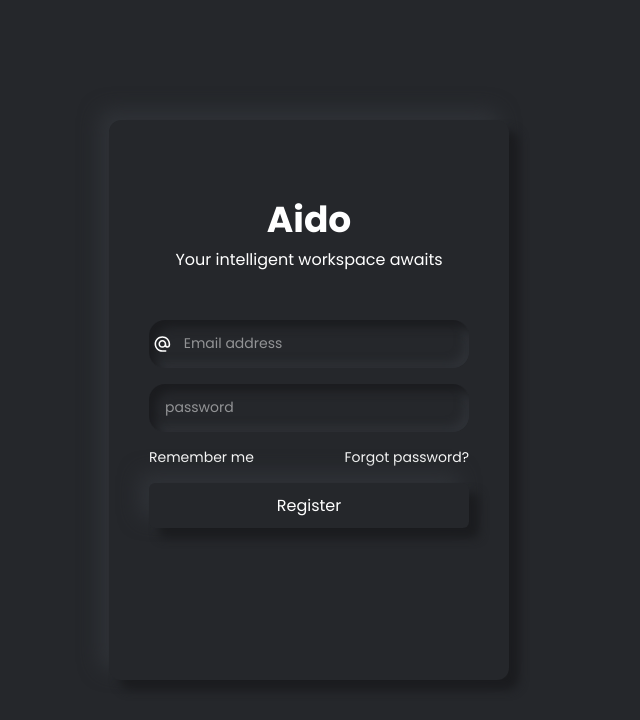
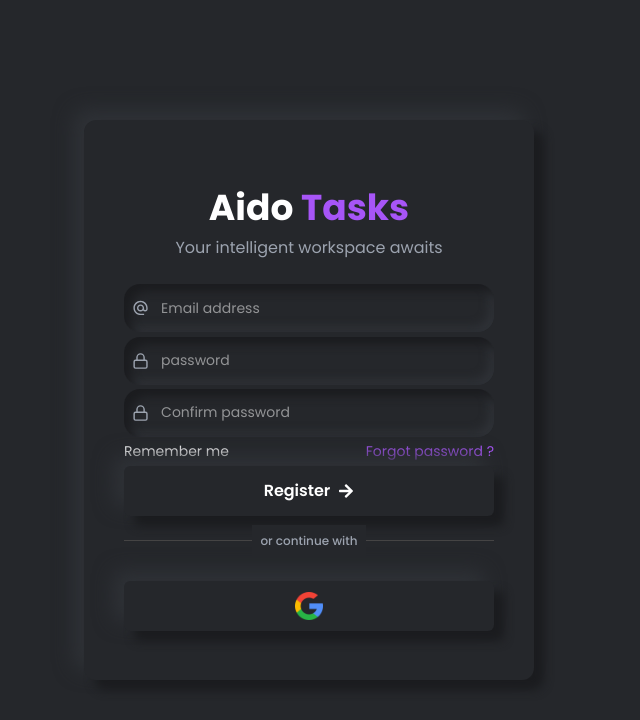
Before and after one commit to ajith-kanna/AIDO, a React (Vite) app in the folder client/: page / in a window 1280 px wide. Shown: the top 720 px of the page, without its empty margins (331-971 px from the left). Built offline with nearby package versions, Linux system fonts and the light colour scheme.

Commit message:
Register Ui completed

```diff
--- a/client/src/auth/Register.tsx
+++ b/client/src/auth/Register.tsx
@@ -1,29 +1,55 @@
 import { Input } from "@/components/ui/input";
 import { MdOutlineAlternateEmail } from "react-icons/md";
+import { FaArrowRight } from "react-icons/fa";
+import google from "../search.png"
+import { FiLock } from "react-icons/fi";
+
 import Background from "./Background";
 const Register = () => {
   return (
     <div className="h-dvh flex flex-row justify-center items-center text-white">
       <Background />
-      <div className=" size-full rounded-xl md:h-[70%] md:w-[400px] p-10 bg-primary shadow-[10px_10px_10px_#1b1c1f,_-10px_-10px_20px_#2f3237]">
-        <div className="h-[30%] flex flex-col justify-center items-center gap-2 ">
+      <div className=" size-full rounded-xl md:h-[70%] md:w-[450px] p-10 bg-primary shadow-[10px_10px_10px_#1b1c1f,_-10px_-10px_20px_#2f3237]">
+        <div className="h-[25%] flex flex-col justify-center items-center gap-2 ">
           <div></div>
-          <h1 className="font-bold text-4xl">Aido</h1>
-          <p>Your intelligent workspace awaits</p>
+          <h1 className="font-bold text-4xl">
+            Aido <span className="text-[#A755F7]">Tasks</span>{" "}
+          </h1>
+          <p className="text-[#9CA3AF]">Your intelligent workspace awaits</p>
         </div>
-        <div className="h-[50%] flex flex-col justify-evenly">
-          <Input icon={<MdOutlineAlternateEmail size={20}/>} placeholder="Email address" />
+        <div className="h-[50%]  flex flex-col justify-evenly">
+          <Input
+            icon={<MdOutlineAlternateEmail size={18} color="#9CA3AF" />}
+            placeholder="Email address"
+          />
 
-          <Input placeholder="password" />
+          <Input
+            icon={<FiLock size={18} color="#9CA3AF" />}
+            placeholder="password"
+          />
+          <Input
+            icon={<FiLock size={18} color="#9CA3AF" />}
+            placeholder="Confirm password"
+          />
           <div className="flex flex-row justify-between text-sm">
             <p>Remember me</p>
-            <button>Forgot password?</button>
+            <button className="text-[#A755F7]">Forgot password ?</button>
           </div>
-          <button className="w-full h-[45px] rounded-md text-center hover:shadow-[inset_7px_7px_10px_#1b1c1f,_inset_-5px_-5px_10px_#2f3237] shadow-[10px_10px_10px_#1b1c1f,_-10px_-10px_20px_#2f3237]  ">
-            Register
+          <button className="w-full h-[50px] flex flex-row justify-center items-center gap-2 font-semibold transition-all duration-300 ease-in-out rounded-md text-center hover:text-[#A755F7] active:shadow-[inset_7px_7px_10px_#1b1c1f,_inset_-5px_-5px_10px_#2f3237] shadow-[10px_10px_10px_#1b1c1f,_-10px_-10px_20px_#2f3237]">
+            Register <FaArrowRight size={16} />
           </button>
         </div>
-        <div className="h-[20%]"></div>
+        <div className="h-[20%] mt-5 flex flex-col  ">
+          <div className="w-full flex flex-row  justify-center items-center">
+            <div className="h-[1px] w-full bg-[#454444]"></div>
+            <div className="text-[#9CA3AF] p-2 text-xs font-medium absolute bg-[#25272b]">
+              <p>or continue with</p>
+            </div>
+          </div>
+          <button className="w-full h-[50px] mt-10 flex flex-row justify-center items-center gap-2 font-semibold transition-all duration-300 ease-in-out rounded-md text-center hover:text-[#A755F7] active:shadow-[inset_7px_7px_10px_#1b1c1f,_inset_-5px_-5px_10px_#2f3237] shadow-[10px_10px_10px_#1b1c1f,_-10px_-10px_20px_#2f3237]">
+            <img src={google} alt="google icon" className="h-7" />
+          </button>
+        </div>
       </div>
     </div>
   );
--- a/client/src/components/ui/input.tsx
+++ b/client/src/components/ui/input.tsx
@@ -11,7 +11,7 @@ type Input = {
 
 function Input({ className, type, icon, placeholder, ...props }: Input) {
   return (
-    <div className="rounded-2xl flex flex-row items-center pl-1 shadow-[inset_7px_7px_10px_#1b1c1f,_inset_-5px_-5px_10px_#2f3237]">
+    <div className="rounded-2xl flex flex-row items-center pl-2 shadow-[inset_7px_7px_10px_#1b1c1f,_inset_-5px_-5px_10px_#2f3237]">
       {icon}
       <input
         type={type}
```
Also changed, not shown: client/src/search.png (added).
